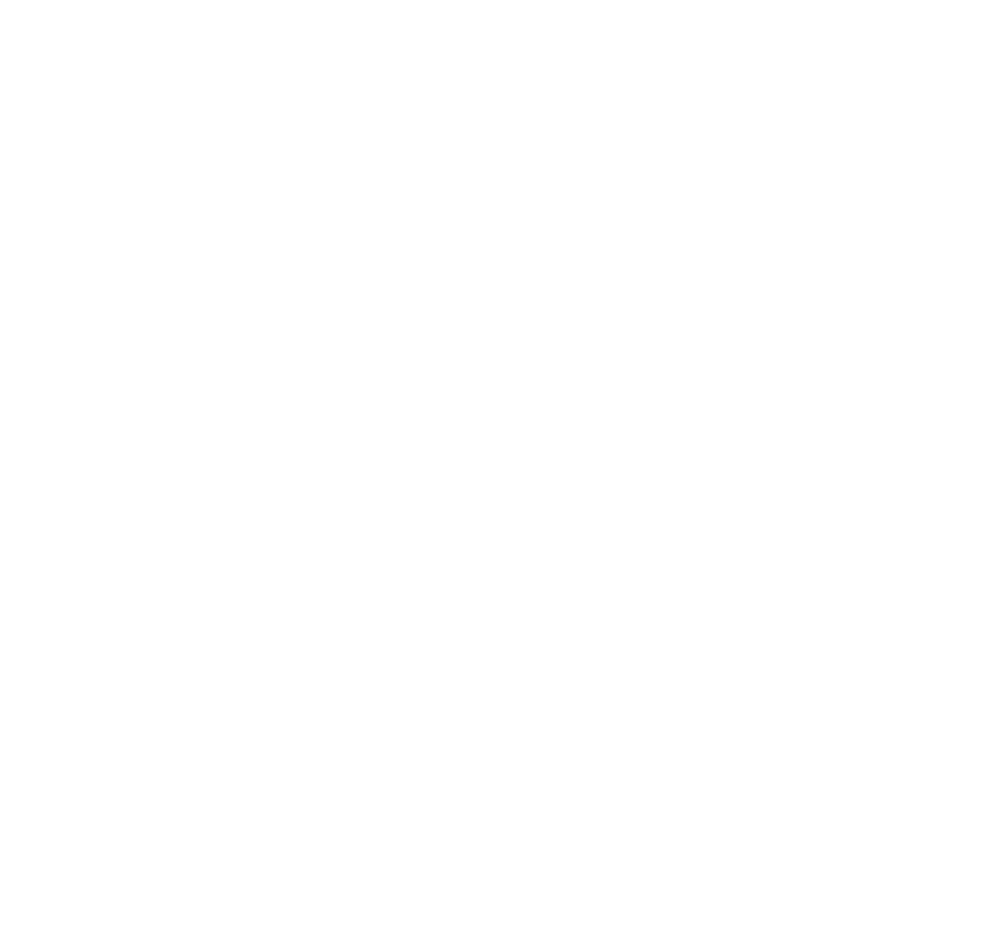
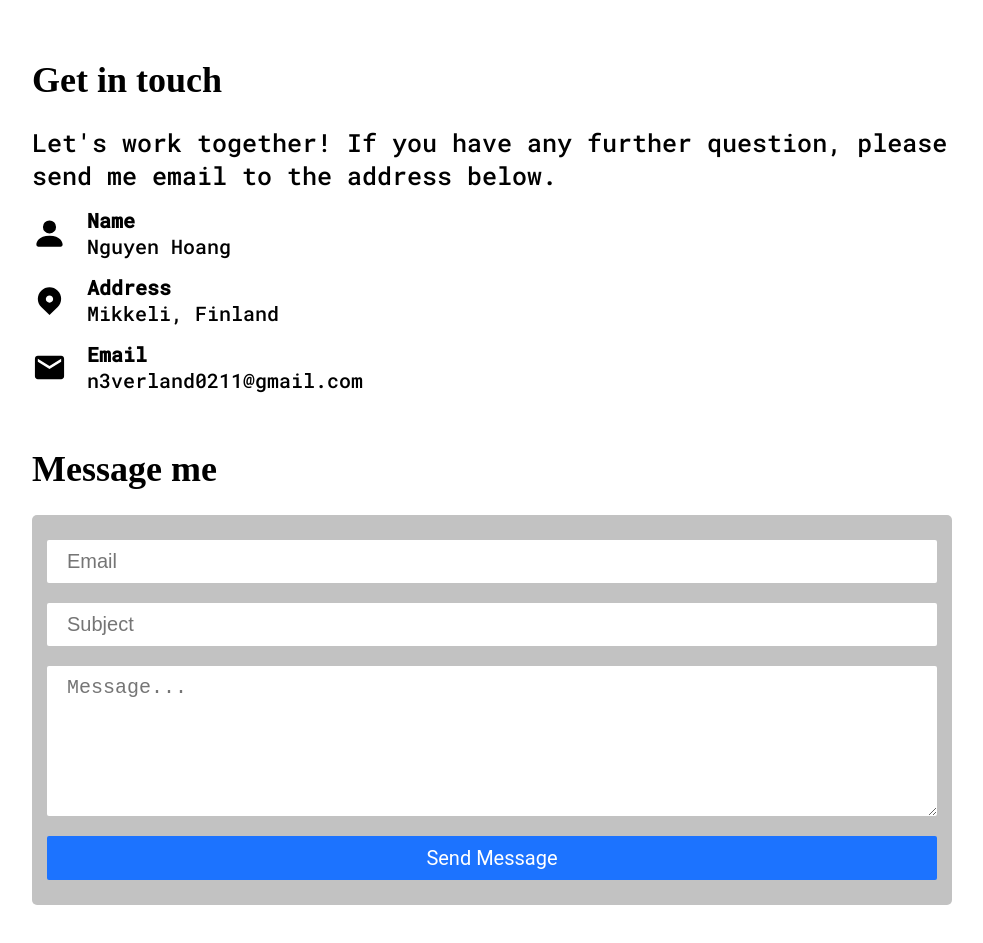
Before and after one commit to alvinle29/portfolio, a React (Create React App) app: page / in a window 1280 px wide. Shown: the part 1800-2743 px from the top of the page, without its empty margins (148-1131 px from the left). Before the commit the page ends 1686 px from the top, so only its background shows below. Built offline with nearby package versions, Linux system fonts and the light colour scheme; a web font is replaced by a local one.

Commit message:
add basics for the contact page

```diff
--- a/src/components/Main/Contact/Contact.js
+++ b/src/components/Main/Contact/Contact.js
@@ -1,9 +1,71 @@
-import React from 'react'
+import { BsPersonFill } from "react-icons/bs"
+import { TiLocation } from "react-icons/ti"
+import { MdEmail } from "react-icons/md"
+
+import styles from "./Contact.module.css"
 
 const Contact = () => {
   return (
-    <div>Contact</div>
+    <section className={styles.contact} id="contact">
+      <h1 className={styles.title}>Contact</h1>
+      <div className={styles.info}>
+        <h2 className={styles.subtitle}>Get in touch</h2>
+        <p className={styles.intro}>
+          Let's work together! If you have any further question, please send me
+          email to the address below.
+        </p>
+        <div className={styles.contact__container}>
+          <div className={styles.contact__info}>
+            <BsPersonFill className={styles.info__symbol} />
+            <div>
+              <p className={styles.info__title}>Name</p>
+              <p>Nguyen Hoang</p>
+            </div>
+          </div>
+          <div className={styles.contact__info}>
+            <TiLocation className={styles.info__symbol} />
+            <div>
+              <p className={styles.info__title}>Address</p>
+              <p>Mikkeli, Finland</p>
+            </div>
+          </div>
+          <div className={styles.contact__info}>
+            <MdEmail className={styles.info__symbol} />
+            <div>
+              <p className={styles.info__title}>Email</p>
+              <p>n3verland0211@gmail.com</p>
+            </div>
+          </div>
+        </div>
+      </div>
+      <div className={styles.message}>
+        <h2 className={styles.subtitle}>Message me</h2>
+        <form>
+          <input
+            className={styles.input__control}
+            type="email"
+            name="email"
+            placeholder="Email"
+            required
+          />
+          <input
+            className={styles.input__control}
+            type="text"
+            name="subject"
+            placeholder="Subject"
+            required
+          />
+          <textarea
+            className={styles.input__control}
+            name="comment"
+            placeholder="Message..."
+          ></textarea>
+          <button className={styles.input__control} type="submit">
+            Send Message
+          </button>
+        </form>
+      </div>
+    </section>
   )
 }
-
 export default Contact
--- /dev/null
+++ b/src/components/Main/Contact/Contact.module.css
@@ -0,0 +1,113 @@
+.contact {
+  min-height: 500px;
+  width: 1000px;
+  margin: 0 auto;
+  padding: calc(var(--nav-height) + 20px) 40px;
+  display: flex;
+  flex-direction: column;
+}
+
+.title,
+.subtitle {
+  color: var(--clr-primaryDark);
+}
+
+.title {
+  padding-bottom: 50px;
+  text-align: center;
+  color: var(--clr-accent);
+}
+
+.subtitle {
+  padding-bottom: 25px;
+}
+
+.info,
+.message {
+  width: 100%;
+  margin: 0 auto;
+}
+
+.info {
+  margin-bottom: 40px;
+}
+
+.intro {
+  font-size: 25px;
+}
+
+.contact__container p {
+  font-size: 20px;
+}
+
+.contact__info {
+  margin: 15px 0;
+  display: flex;
+  align-items: center;
+}
+
+.info__symbol {
+  margin-right: 20px;
+  font-size: 35px;
+}
+
+.info__title {
+  font-weight: bold;
+}
+
+form {
+  padding: 15px;
+  display: flex;
+  flex-direction: column;
+  border-radius: 5px;
+  background: var(--clr-secondaryLight);
+}
+
+.input__control {
+  margin: 10px 0;
+  padding: 10px 20px;
+  border: none;
+  border-radius: 2px;
+  font-size: 20px;
+}
+
+.input__control:focus {
+  outline: none;
+}
+
+textarea {
+  min-height: 150px;
+}
+
+button {
+  padding: 15px 30px;
+  border-radius: 5px;
+  outline: none;
+  background: var(--clr-accent);
+  color: var(--clr-primaryLight);
+  font-size: 30px;
+  font-family: var(--ff-btn);
+  transition: 0.5s;
+  cursor: pointer;
+}
+
+button:hover {
+  transform: scale(1.02);
+}
+
+@media screen and (max-width: 1100px) {
+  .contact {
+    width: 90%;
+  }
+}
+
+@media screen and (max-width: 460px) {
+  .contact {
+    width: 90%;
+    padding: calc(var(--nav-height) + 20px) 0;
+  }
+
+  .info__symbol {
+    display: none;
+  }
+}
```
